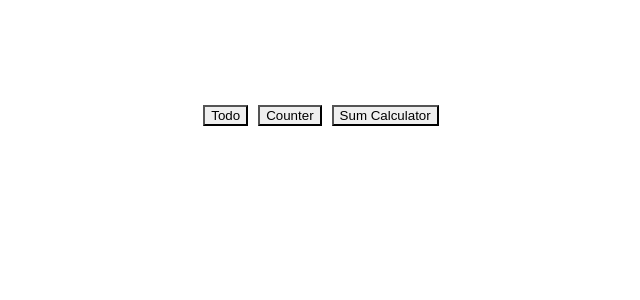
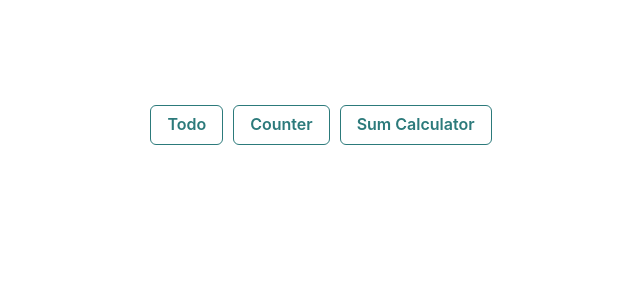
Before and after one commit to mvaibhav131/react-redux_sum_todo_counter, a React (Create React App) app: page / in a window 1280 px wide. Shown: the top 300 px of the page, without its empty margins (319-959 px from the left). Built offline with nearby package versions, Linux system fonts and the light colour scheme.

Commit message:
:parking: provider added

```diff
--- a/src/index.js
+++ b/src/index.js
@@ -5,12 +5,16 @@ import App from './App';
 import reportWebVitals from './reportWebVitals';
 import { Provider } from 'react-redux';
 import { store } from './store';
+import { ChakraProvider } from '@chakra-ui/react';
+
 
 const root = ReactDOM.createRoot(document.getElementById('root'));
 root.render(
   <React.StrictMode>
     <Provider store={store}>
-      <App />
+      <ChakraProvider>
+        <App />
+      </ChakraProvider>
     </Provider>
   </React.StrictMode>
 );
```
